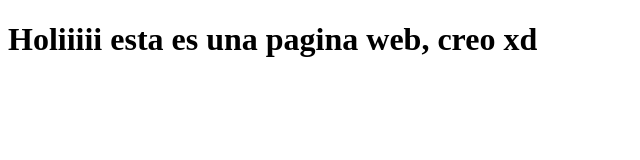
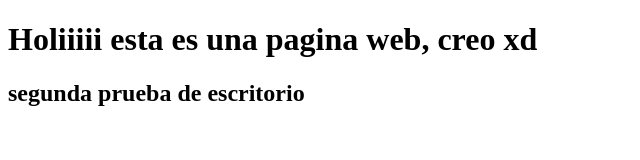
Before and after one commit to tobi134/irwin-cruz, a plain HTML site: page index.html in a window 1280 px wide. Shown: the whole page, without its empty margins (0-640 px from the left). Drawn offline with Linux system fonts and the light colour scheme.

Commit message:
mensaje de prueb 2a

```diff
--- a/index.html
+++ b/index.html
@@ -7,5 +7,6 @@
 </head>
 <body>
     <h1> Holiiiii esta es una pagina web, creo xd </h1>
+    <h2>segunda prueba de escritorio</h2>
 </body>
 </html>
```
